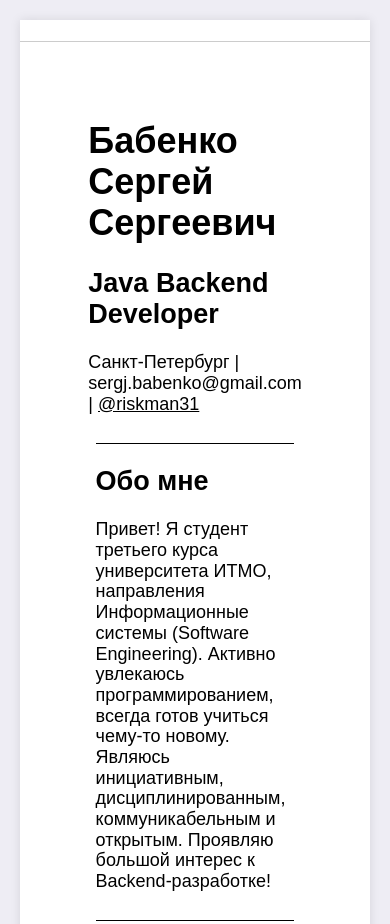
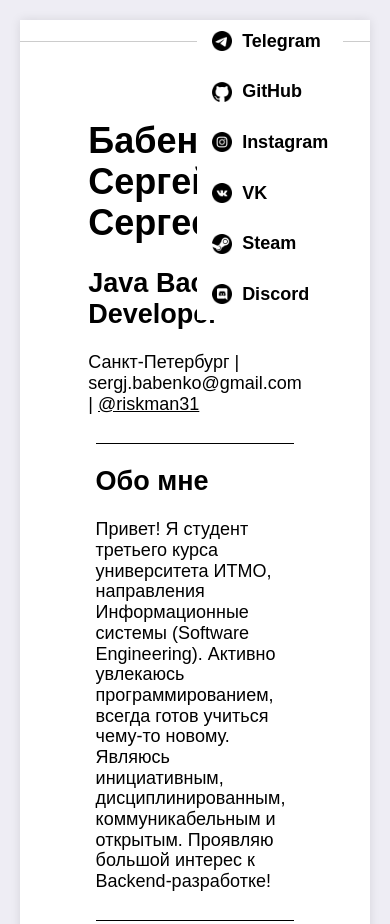
Before and after one commit to riskman5/IS26-Frontend, a plain HTML site: page index.html in a window 390 px wide. Shown: the top 924 px of the page. Drawn offline with Linux system fonts and the light colour scheme.

Commit message:
fix: small fix

```diff
--- a/styles/outline.css
+++ b/styles/outline.css
@@ -1,24 +1,3 @@
-@media screen and (max-width: 768px) {
-    .cv-content {
-        transform-origin: top left;
-    }
-}
-
-@media screen and (max-width: 480px) {
-    .profile-photo {
-        display: none;
-    }
-
-    .header {
-        flex-direction: column;
-        align-items: center;
-    }
-
-    .skills-and-knowledge {
-        flex-direction: column;
-    }
-}
-
 body {
     font-family: Arial, sans-serif;
     font-size: 18px;
@@ -115,3 +94,18 @@ body {
     color: black;
     text-decoration: underline;
 }
+
+@media screen and (max-width: 480px) {
+    .profile-photo {
+        display: none;
+    }
+
+    .header {
+        flex-direction: column;
+        align-items: center;
+    }
+
+    .skills-and-knowledge {
+        flex-direction: column;
+    }
+}
--- a/styles/socials.css
+++ b/styles/socials.css
@@ -18,3 +18,11 @@
     width: 20px;
     height: 20px;
 }
+
+@media screen and (max-width: 480px) {
+    .dropdown-content {
+        display: flex;
+        flex-direction: column;
+        grid-template-columns: 1fr;
+    }
+}
```
